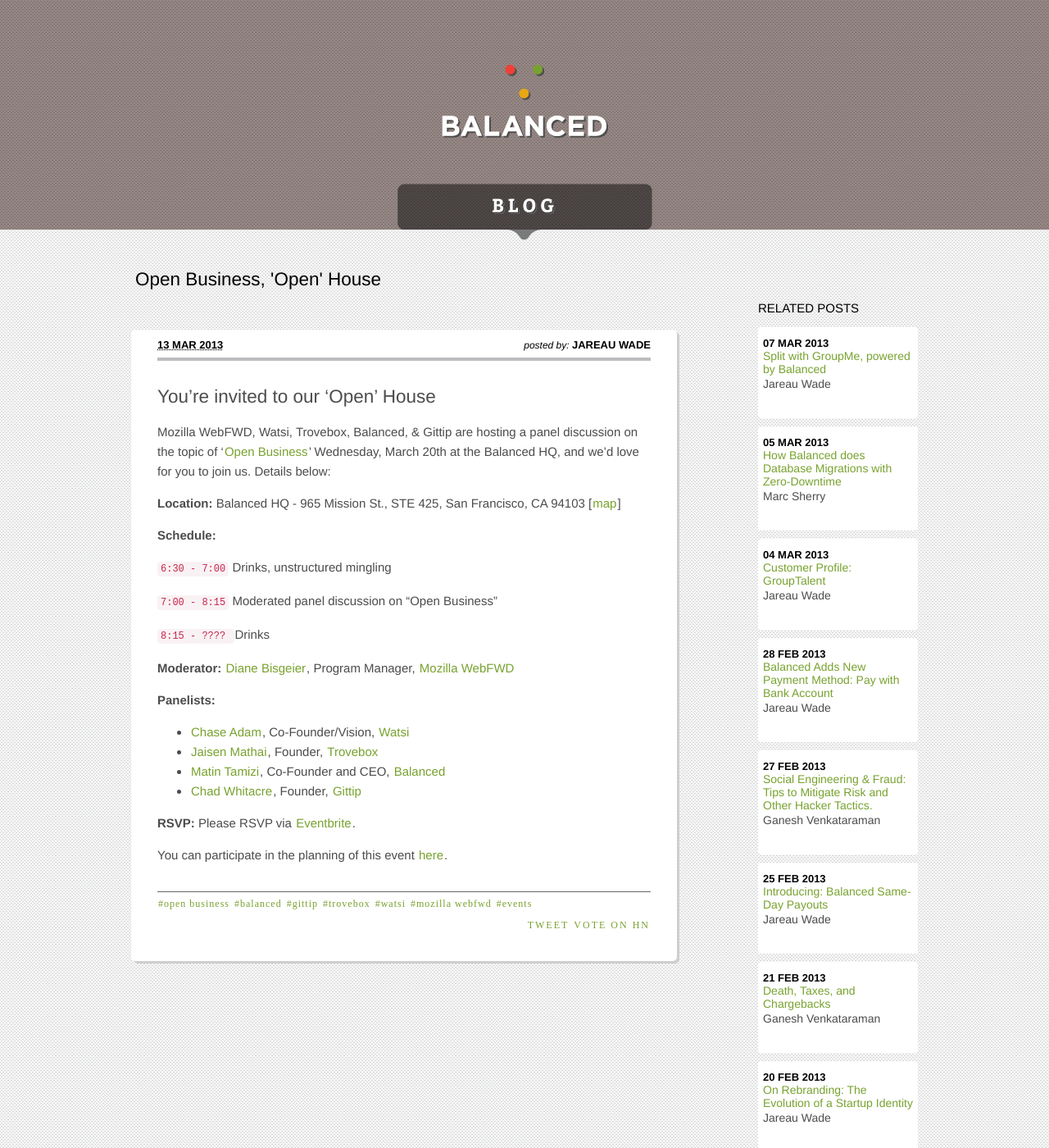
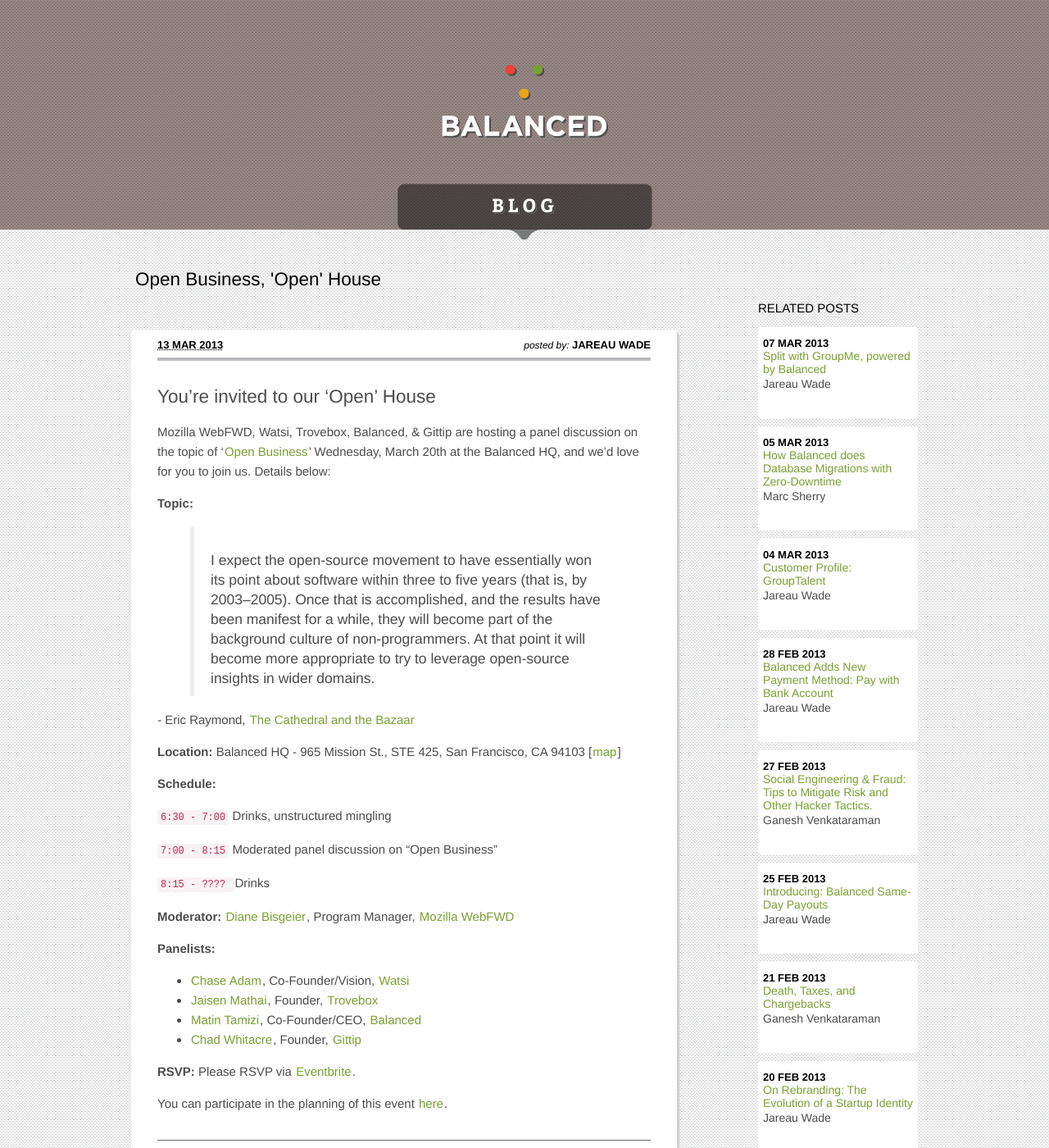
Before and after one commit to balanced/balanced.github.com, a Jekyll site: the page built from _posts/2013-03-13-open-business-open-house.md, in a window 1280 px wide and 1400 px high. Shown: the whole window at 82% size. Built offline with Jekyll 4.4.1, drawn with Linux system fonts in a browser that asks for light colours; nearby versions of some CDN libraries; library files that are not in the unit come from our copies; Markdown is read by kramdown in place of the engine named in the settings; comment, search, counter and statistics services are not loaded.

Commit message:
Update 2013-03-13-open-business-open-house.md

```diff
--- a/_posts/2013-03-13-open-business-open-house.md
+++ b/_posts/2013-03-13-open-business-open-house.md
@@ -16,6 +16,11 @@
 
 Mozilla WebFWD, Watsi, Trovebox, Balanced, & Gittip are hosting a panel discussion on the topic of '[Open Business](https://en.wikipedia.org/wiki/Open_business)' Wednesday, March 20th at the Balanced HQ, and we'd love for you to join us. Details below:
 
+**Topic:**
+>I expect the open-source movement to have essentially won its point about software within three to five years (that is, by 2003–2005). Once that is accomplished, and the results have been manifest for a while, they will become part of the background culture of non-programmers. At that point it will become more appropriate to try to leverage open-source insights in wider domains.
+
+_-_ Eric Raymond, [The Cathedral and the Bazaar](http://www.catb.org/esr/writings/cathedral-bazaar/)
+
 **Location:**
 Balanced HQ - 965 Mission St., STE 425, San Francisco, CA 94103 [[map](https://maps.google.com/maps?q=965+mission+street+san+francisco&ie=UTF8&hq=&hnear=965+Mission+St,+San+Francisco,+California+94103&gl=us&t=m&z=16&vpsrc=0&iwloc=A)]
 
```
Also changed, not shown: other parts of _posts/2013-03-13-open-business-open-house.md (+1 -1 lines).
